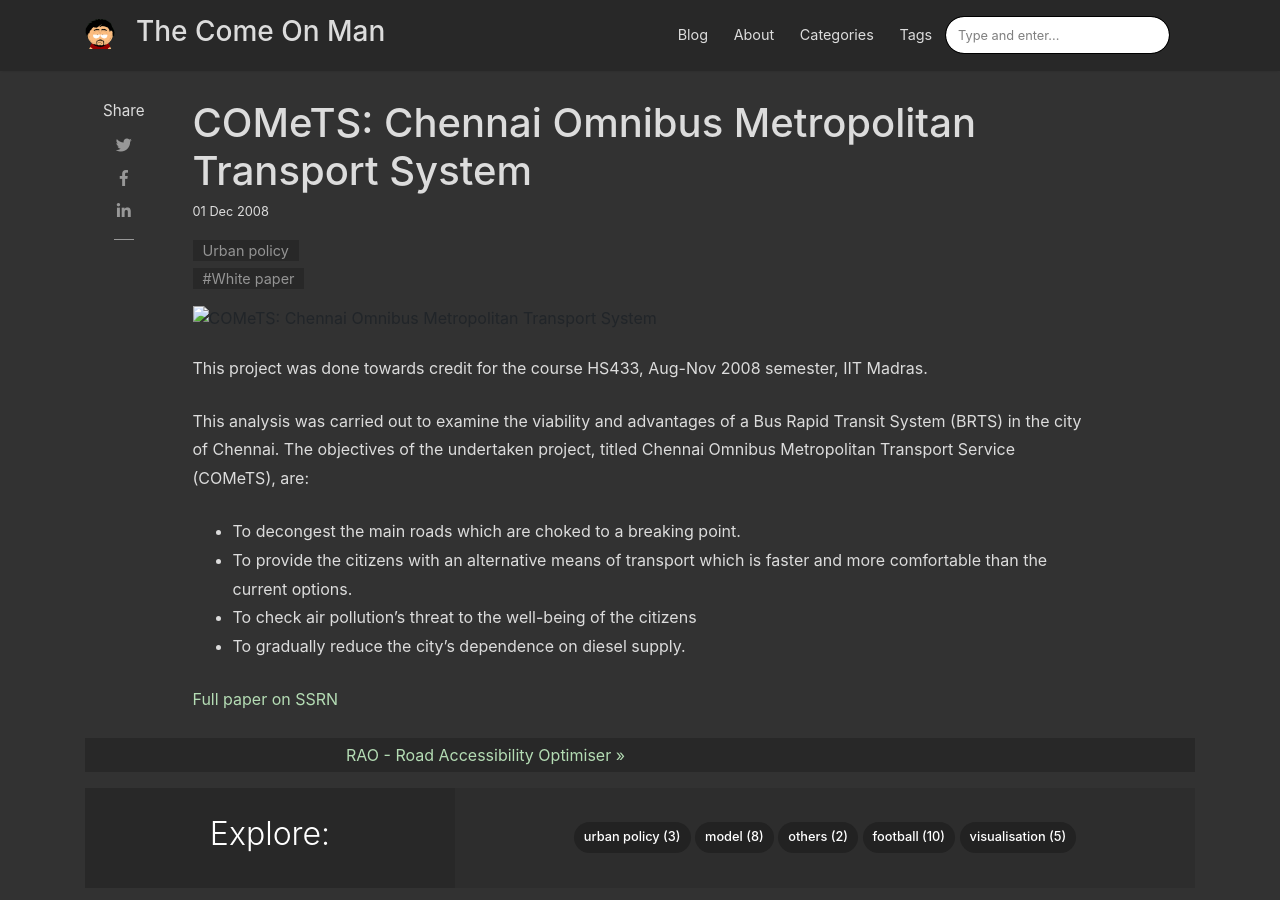
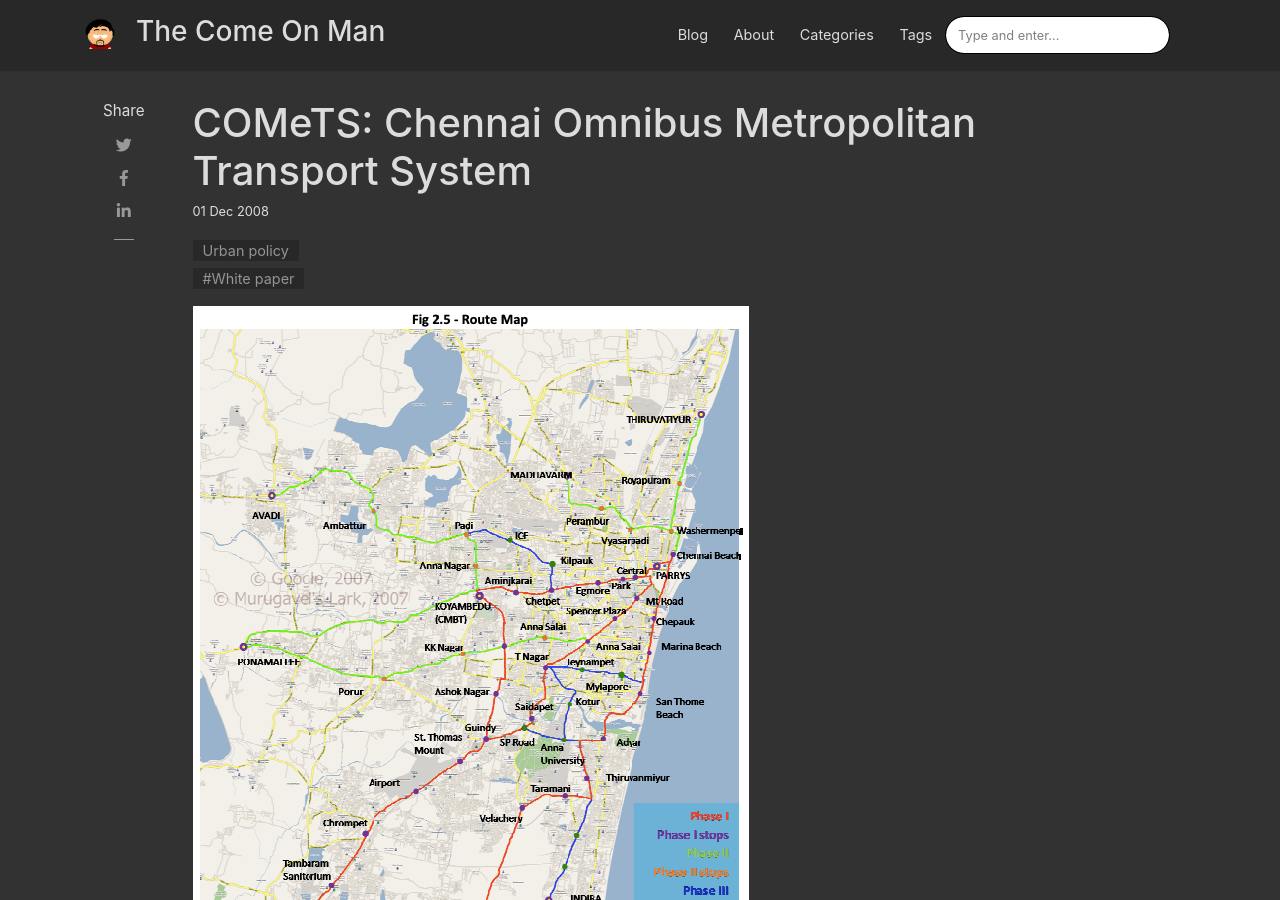
Before and after one commit to thecomeonman/thecomeonman.github.io, a Jekyll site: the page built from _posts/2008-12-01-brts-for-chennai.md, in a window 1280 px wide and 900 px high. Built offline with Jekyll 4.4.1, drawn with Linux system fonts in a browser that asks for light colours; nearby versions of some CDN libraries.

Commit message:
Got the image path wrong :|

```diff
--- a/_posts/2008-12-01-brts-for-chennai.md
+++ b/_posts/2008-12-01-brts-for-chennai.md
@@ -4,7 +4,7 @@
 author: thecomeonman
 categories: [ Urban policy ]
 tags: [ White paper ]
-image: assets/images/posts/pov/phase_rollout.png
+image: assets/images/posts/brts-for-chennai/phase_rollout.png
 description: "A pre-feasibility study for a bus rapid transport system in Chennai"
 featured: false
 hidden: false
```
